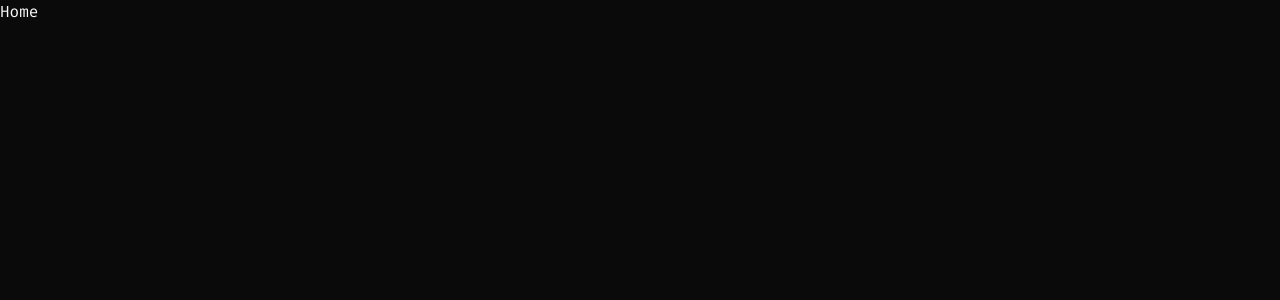
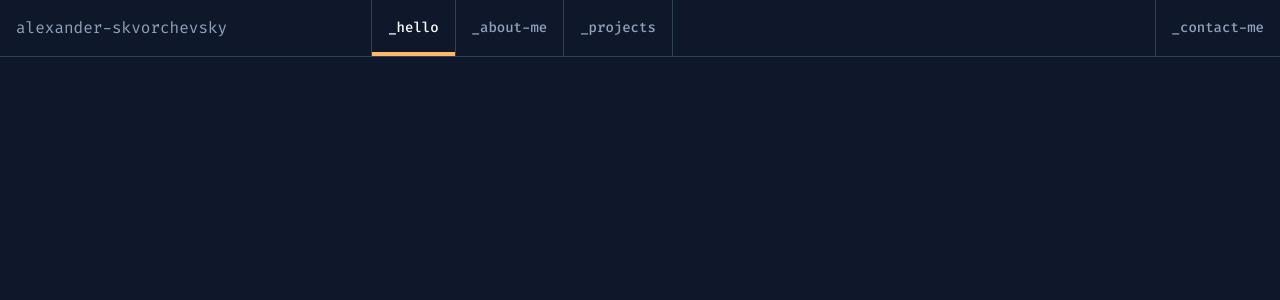
Before and after one commit to notsecret32/portfolio, a Next.js app: page / in a window 1280 px wide. Shown: the top 300 px of the page. Built offline with nearby package versions, Linux system fonts and the light colour scheme.

Commit message:
feat: added header

```diff
--- a/app/globals.css
+++ b/app/globals.css
@@ -1,115 +1,37 @@
-@import "tailwindcss";
-@import "tw-animate-css";
+@import 'tailwindcss';
+@import 'tw-animate-css';
 
 @custom-variant dark (&:is(.dark *));
 
-@theme inline {
+@theme {
+  --font-display: 'Fira Code', 'sans-serif';
+
+  /* Custom colors */
+  --color-*: initial;
   --color-background: var(--background);
   --color-foreground: var(--foreground);
-  --font-sans: var(--font-geist-sans);
-  --font-mono: var(--font-geist-mono);
-  --color-sidebar-ring: var(--sidebar-ring);
-  --color-sidebar-border: var(--sidebar-border);
-  --color-sidebar-accent-foreground: var(--sidebar-accent-foreground);
-  --color-sidebar-accent: var(--sidebar-accent);
-  --color-sidebar-primary-foreground: var(--sidebar-primary-foreground);
-  --color-sidebar-primary: var(--sidebar-primary);
-  --color-sidebar-foreground: var(--sidebar-foreground);
-  --color-sidebar: var(--sidebar);
-  --color-chart-5: var(--chart-5);
-  --color-chart-4: var(--chart-4);
-  --color-chart-3: var(--chart-3);
-  --color-chart-2: var(--chart-2);
-  --color-chart-1: var(--chart-1);
+  --color-primary: var(--primary);
+  --color-primary-foreground: var(--primary-foreground);
+  --color-border: var(--border);
   --color-ring: var(--ring);
-  --color-input: var(--input);
-  --color-border: var(--border);
-  --color-destructive: var(--destructive);
-  --color-accent-foreground: var(--accent-foreground);
-  --color-accent: var(--accent);
-  --color-muted-foreground: var(--muted-foreground);
-  --color-muted: var(--muted);
-  --color-secondary-foreground: var(--secondary-foreground);
-  --color-secondary: var(--secondary);
-  --color-primary-foreground: var(--primary-foreground);
-  --color-primary: var(--primary);
-  --color-popover-foreground: var(--popover-foreground);
-  --color-popover: var(--popover);
-  --color-card-foreground: var(--card-foreground);
-  --color-card: var(--card);
-  --radius-sm: calc(var(--radius) - 4px);
-  --radius-md: calc(var(--radius) - 2px);
-  --radius-lg: var(--radius);
-  --radius-xl: calc(var(--radius) + 4px);
 }
 
 :root {
-  --radius: 0.625rem;
-  --background: oklch(1 0 0);
-  --foreground: oklch(0.145 0 0);
-  --card: oklch(1 0 0);
-  --card-foreground: oklch(0.145 0 0);
-  --popover: oklch(1 0 0);
-  --popover-foreground: oklch(0.145 0 0);
-  --primary: oklch(0.205 0 0);
-  --primary-foreground: oklch(0.985 0 0);
-  --secondary: oklch(0.97 0 0);
-  --secondary-foreground: oklch(0.205 0 0);
-  --muted: oklch(0.97 0 0);
-  --muted-foreground: oklch(0.556 0 0);
-  --accent: oklch(0.97 0 0);
-  --accent-foreground: oklch(0.205 0 0);
-  --destructive: oklch(0.577 0.245 27.325);
-  --border: oklch(0.922 0 0);
-  --input: oklch(0.922 0 0);
-  --ring: oklch(0.708 0 0);
-  --chart-1: oklch(0.646 0.222 41.116);
-  --chart-2: oklch(0.6 0.118 184.704);
-  --chart-3: oklch(0.398 0.07 227.392);
-  --chart-4: oklch(0.828 0.189 84.429);
-  --chart-5: oklch(0.769 0.188 70.08);
-  --sidebar: oklch(0.985 0 0);
-  --sidebar-foreground: oklch(0.145 0 0);
-  --sidebar-primary: oklch(0.205 0 0);
-  --sidebar-primary-foreground: oklch(0.985 0 0);
-  --sidebar-accent: oklch(0.97 0 0);
-  --sidebar-accent-foreground: oklch(0.205 0 0);
-  --sidebar-border: oklch(0.922 0 0);
-  --sidebar-ring: oklch(0.708 0 0);
+  --background: #0f172b;
+  --foreground: #90a1b9;
+  --primary: #ffb86a;
+  --primary-foreground: #f8fafc;
+  --border: #314158;
+  --ring: #cad5e2;
 }
 
 .dark {
-  --background: oklch(0.145 0 0);
-  --foreground: oklch(0.985 0 0);
-  --card: oklch(0.205 0 0);
-  --card-foreground: oklch(0.985 0 0);
-  --popover: oklch(0.205 0 0);
-  --popover-foreground: oklch(0.985 0 0);
-  --primary: oklch(0.922 0 0);
-  --primary-foreground: oklch(0.205 0 0);
-  --secondary: oklch(0.269 0 0);
-  --secondary-foreground: oklch(0.985 0 0);
-  --muted: oklch(0.269 0 0);
-  --muted-foreground: oklch(0.708 0 0);
-  --accent: oklch(0.269 0 0);
-  --accent-foreground: oklch(0.985 0 0);
-  --destructive: oklch(0.704 0.191 22.216);
-  --border: oklch(1 0 0 / 10%);
-  --input: oklch(1 0 0 / 15%);
-  --ring: oklch(0.556 0 0);
-  --chart-1: oklch(0.488 0.243 264.376);
-  --chart-2: oklch(0.696 0.17 162.48);
-  --chart-3: oklch(0.769 0.188 70.08);
-  --chart-4: oklch(0.627 0.265 303.9);
-  --chart-5: oklch(0.645 0.246 16.439);
-  --sidebar: oklch(0.205 0 0);
-  --sidebar-foreground: oklch(0.985 0 0);
-  --sidebar-primary: oklch(0.488 0.243 264.376);
-  --sidebar-primary-foreground: oklch(0.985 0 0);
-  --sidebar-accent: oklch(0.269 0 0);
-  --sidebar-accent-foreground: oklch(0.985 0 0);
-  --sidebar-border: oklch(1 0 0 / 10%);
-  --sidebar-ring: oklch(0.556 0 0);
+  --background: #0f172b;
+  --foreground: #90a1b9;
+  --primary: #ffb86a;
+  --primary-foreground: #f8fafc;
+  --border: #314158;
+  --ring: #cad5e2;
 }
 
 @layer base {
@@ -119,4 +41,42 @@
   body {
     @apply bg-background text-foreground;
   }
+
+  h1 {
+    @apply text-6xl leading-[66px];
+  }
+
+  h2 {
+    @apply text-5xl leading-[57.6px];
+  }
+
+  h3 {
+    @apply text-4xl leading-[46.8px];
+  }
+
+  h4 {
+    @apply text-3xl leading-[42px];
+  }
+
+  h5 {
+    @apply text-2xl leading-[33.6px];
+  }
+
+  h6 {
+    @apply text-xl leading-[30px];
+  }
+
+  p {
+    @apply text-base leading-[24px];
+  }
 }
+
+@layer utilities {
+  .p-small {
+    @apply text-sm leading-[19.6px];
+  }
+
+  .p-large {
+    @apply text-lg leading-[27px];
+  }
+}
--- a/app/page.tsx
+++ b/app/page.tsx
@@ -1,7 +1,9 @@
+import { Header } from '@/components/header';
+
 export default function Home() {
   return (
     <div>
-      <h1>Home</h1>
+      <Header />
     </div>
   );
 }
--- /dev/null
+++ b/components/header.tsx
@@ -0,0 +1,54 @@
+'use client';
+
+import Link from 'next/link';
+import { usePathname } from 'next/navigation';
+
+import { cn } from '@/lib/utils';
+
+import { Button } from './ui/button';
+
+const routes = [
+  {
+    title: '_hello',
+    href: '/',
+    className: 'border-t-0 border-b-0',
+  },
+  {
+    title: '_about-me',
+    href: '/about-me',
+    className: 'border-l-0 border-t-0 border-b-0',
+  },
+  {
+    title: '_projects',
+    href: '/projects',
+    className: 'border-l-0 border-t-0 border-b-0',
+  },
+  {
+    title: '_contact-me',
+    href: '/contact-me',
+    className: 'ml-auto border-r-0 border-t-0 border-b-0',
+  },
+];
+
+export const Header = () => {
+  const pathname = usePathname();
+
+  return (
+    <div className="flex items-center justify-start border-b border-border gap-32">
+      <p className="px-4">alexander-skvorchevsky</p>
+      <div className="flex grow h-14">
+        {routes.map(({ title, href, className }) => (
+          <Button
+            key={title}
+            className={cn(className, {
+              ['text-primary-foreground after:scale-x-100']: pathname === href,
+            })}
+            asChild
+          >
+            <Link href={href}>{title}</Link>
+          </Button>
+        ))}
+      </div>
+    </div>
+  );
+};
--- /dev/null
+++ b/components/ui/button.tsx
@@ -0,0 +1,50 @@
+import { Slot } from '@radix-ui/react-slot';
+import { cva, type VariantProps } from 'class-variance-authority';
+import * as React from 'react';
+
+import { cn } from '@/lib/utils';
+
+const buttonVariants = cva(
+  "inline-flex items-center justify-center gap-2 whitespace-nowrap text-sm font-medium transition-all cursor-pointer disabled:pointer-events-none disabled:opacity-50 [&_svg]:pointer-events-none [&_svg:not([class*='size-'])]:size-4 shrink-0 [&_svg]:shrink-0 outline-none focus-visible:border-ring focus-visible:ring-ring/50 focus-visible:ring-[3px] aria-invalid:ring-destructive/20 dark:aria-invalid:ring-destructive/40 aria-invalid:border-destructive",
+  {
+    variants: {
+      variant: {
+        default:
+          'bg-transparent text-foreground border border-border relative hover:text-primary-foreground after:absolute after:bottom-0 after:left-0 after:w-full after:h-1 after:bg-primary after:scale-x-0 after:origin-left after:transition-transform hover:after:scale-x-100',
+      },
+      size: {
+        default: 'h-full px-4 py-2 has-[>svg]:px-3',
+        sm: 'h-8 rounded-md gap-1.5 px-3 has-[>svg]:px-2.5',
+        lg: 'h-10 rounded-md px-6 has-[>svg]:px-4',
+        icon: 'size-9',
+      },
+    },
+    defaultVariants: {
+      variant: 'default',
+      size: 'default',
+    },
+  }
+);
+
+function Button({
+  className,
+  variant,
+  size,
+  asChild = false,
+  ...props
+}: React.ComponentProps<'button'> &
+  VariantProps<typeof buttonVariants> & {
+    asChild?: boolean;
+  }) {
+  const Comp = asChild ? Slot : 'button';
+
+  return (
+    <Comp
+      data-slot="button"
+      className={cn(buttonVariants({ variant, size, className }))}
+      {...props}
+    />
+  );
+}
+
+export { Button, buttonVariants };
--- a/package.json
+++ b/package.json
@@ -9,6 +9,7 @@
     "lint": "next lint"
   },
   "dependencies": {
+    "@radix-ui/react-slot": "^1.2.3",
     "class-variance-authority": "^0.7.1",
     "clsx": "^2.1.1",
     "lucide-react": "^0.534.0",
```
Also changed, not shown: 1 other file (tests, documents, lock files or other folders).
